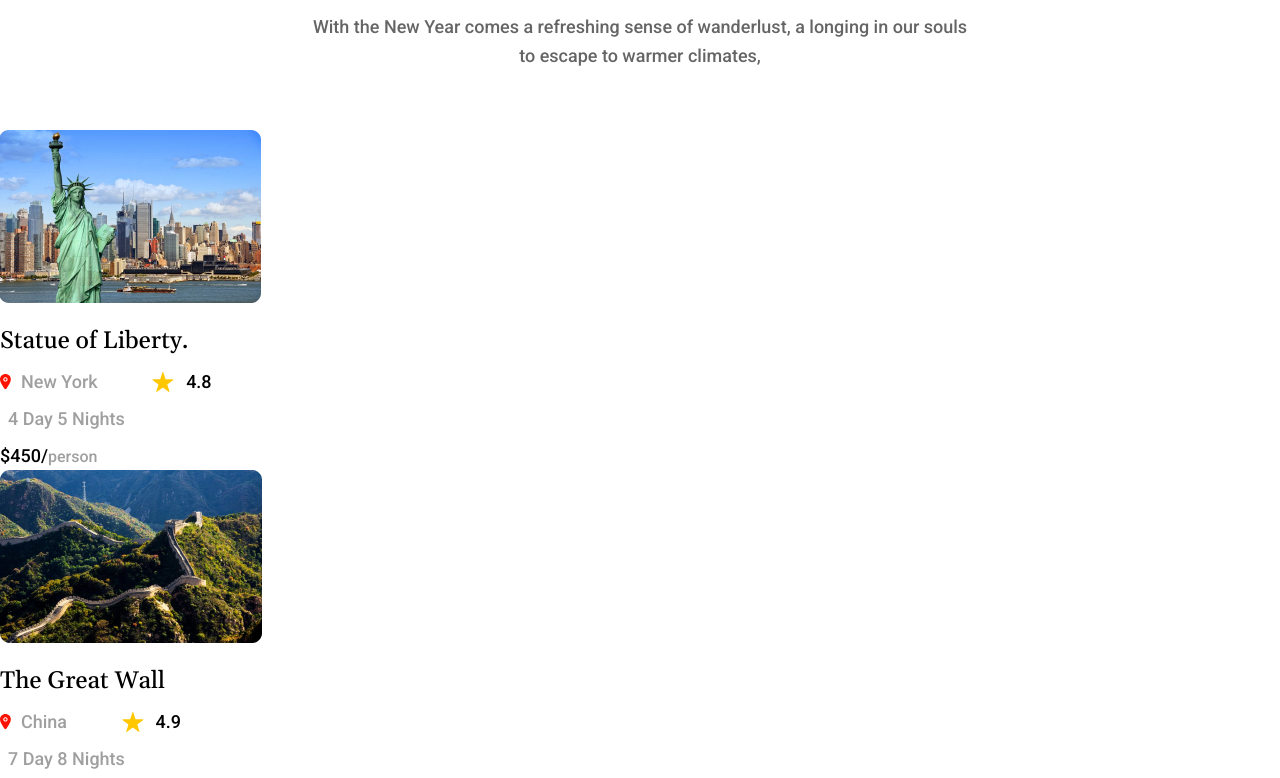
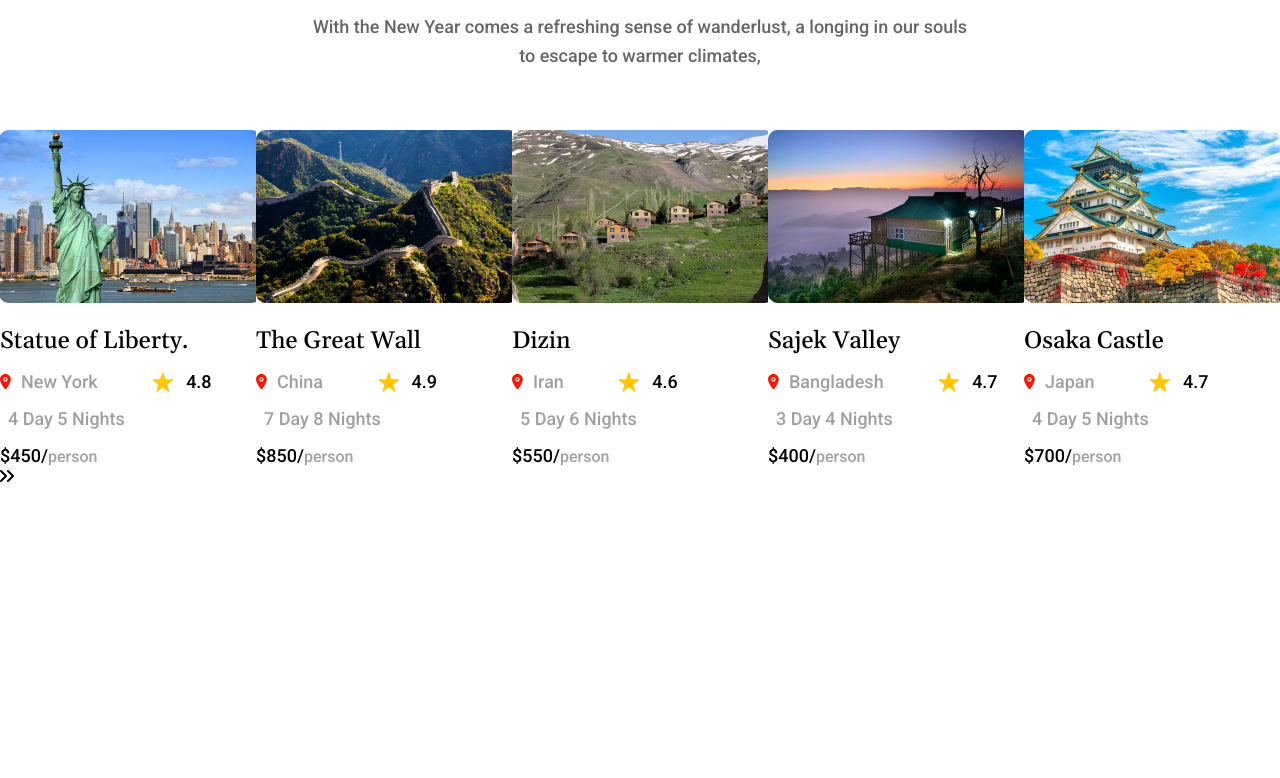
Before and after one commit to JuriiGorunov/Travel_001, a plain HTML site: page index.html in a window 1280 px wide. Shown: the part 1940-2718 px from the top of the page. After the commit the page ends 2467 px from the top, so only its background shows below. Drawn offline with nearby package versions, Linux system fonts and the light colour scheme; a web font is replaced by a local one.

Commit message:
установили стрелочка position: absolute;

```diff
--- a/css/style.css
+++ b/css/style.css
@@ -207,12 +207,22 @@ body {
   margin: 0 auto 60px auto;
 }
 
-.sliders {
-  /* display: flex; */
-}
+/* .sliders {
+  /* display: flex; } */
 
 .sliders__block-wrapp{
   width: 262px;
+  margin: 0 auto;
+  cursor: pointer;
+  transition: 0.5;
+  -webkit-transition: 0.5;
+  -moz-transition: 0.5;
+  -ms-transition: 0.5;
+  -o-transition: 0.5;
+}
+
+.sliders__block-wrapp:hover{
+  opacity: 0.5;
 }
 
 .sliders__block-title {
@@ -264,3 +274,7 @@ p.siders__block-booking {
   https://github.com/kenwheeler/slick/blob/master/slick/slick.min.js
   https://raw.githubusercontent.com/kenwheeler/slick/master/slick/slick.css
 */
+
+.btn-slider{
+  position: absolute;
+}
--- a/js/main.js
+++ b/js/main.js
@@ -0,0 +1,9 @@
+$(document).ready(function () {
+  $(".sliders").slick({
+    infinite: true,
+    slidesToShow: 5,
+    slidesToScroll: 1,
+    prevArrow: "<button type='button' class='btn-slick-prev btn btn-slider'><img src='images/icons/left-arrow.svg' alt='left-arrow'></button>",
+    nextArrow: "<button type='button' class='btn-slick-next btn btn-slider'><img src='images/icons/right-arrow.svg' alt='right-arrow'></button>"
+  });
+});
```
Also changed, not shown: index.html (+10 -0 lines), images/icons/left-arrow.svg (added), images/icons/right-arrow.svg (added).
